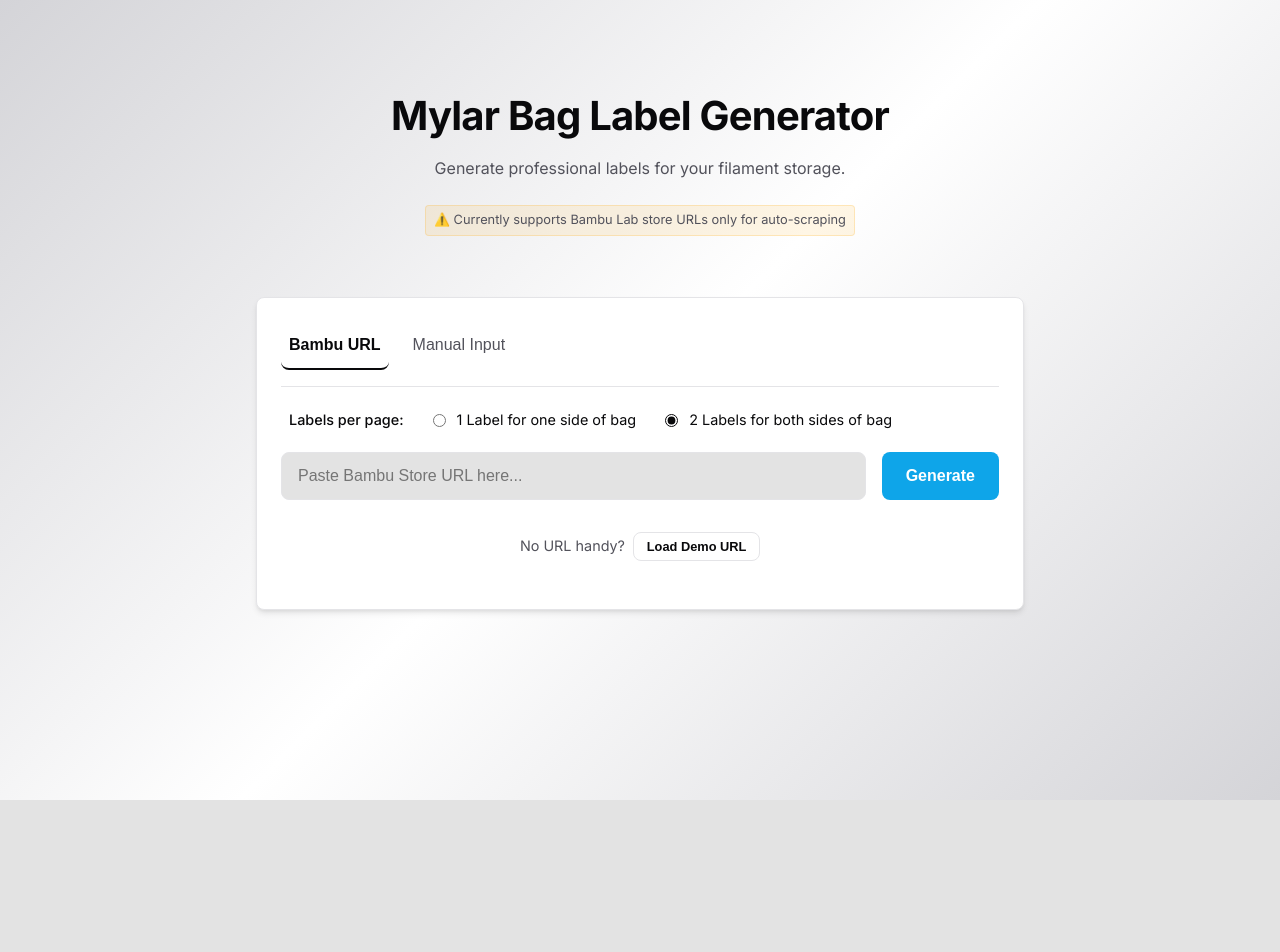
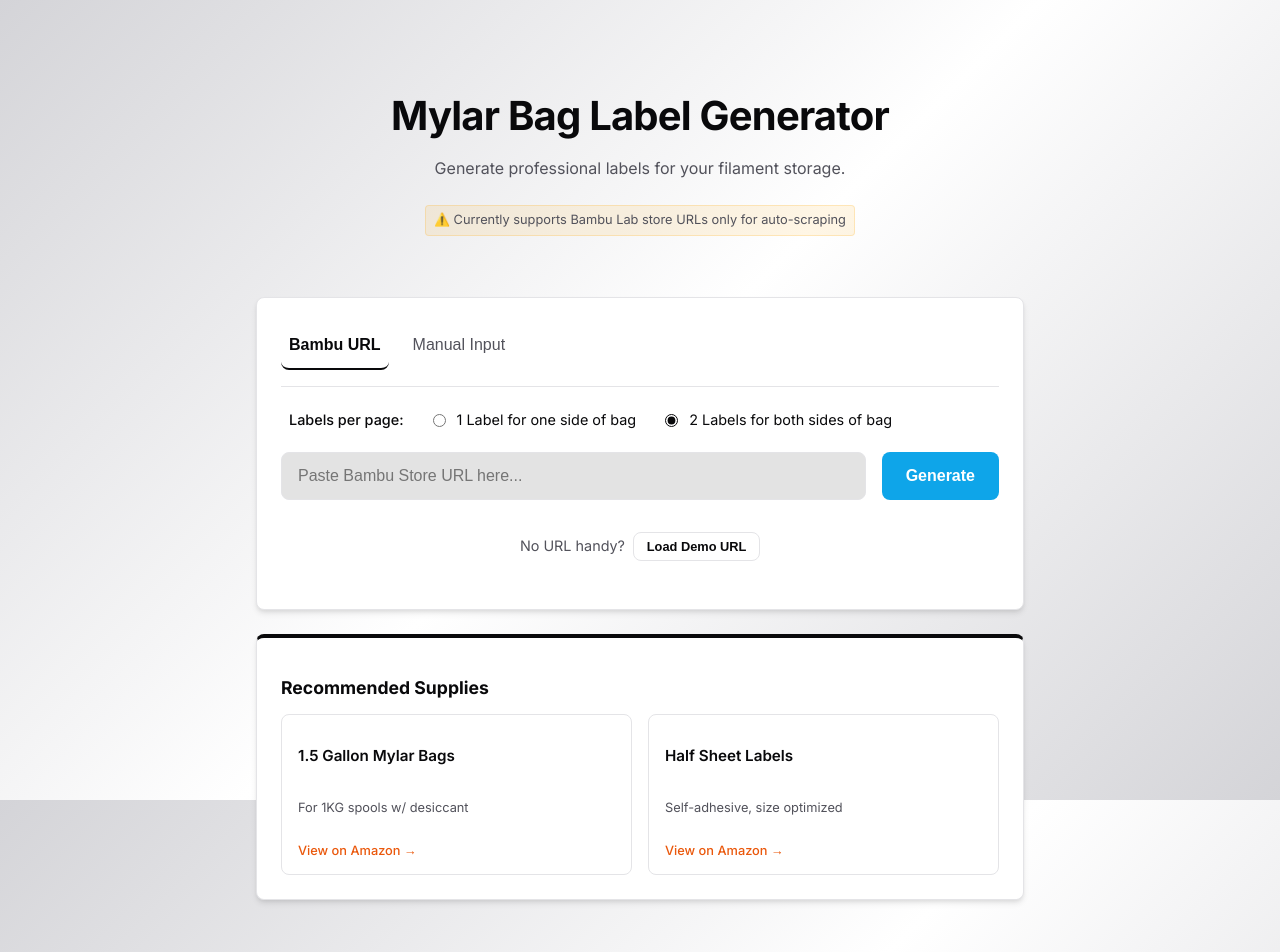
Before and after one commit to nelsonjchen/mylar-bag-label-generator, a Next.js app: page / in a window 1280 px wide. Shown: the top 952 px of the page. Before the commit the page ends 800 px from the top, so only its background shows below. Built offline with nearby package versions, Linux system fonts and the light colour scheme.

Commit message:
feat: add recommended supplies section to home page

```diff
--- a/src/app/page.tsx
+++ b/src/app/page.tsx
@@ -332,6 +332,59 @@ export default function Home() {
             </div>
           )}
         </div>
+
+        <div className="card" style={{ marginTop: '1.5rem', borderTop: '4px solid var(--foreground)' }}>
+          <h2 style={{ fontSize: '1.1rem', marginBottom: '1rem' }}>Recommended Supplies</h2>
+          <div style={{ display: 'grid', gridTemplateColumns: '1fr 1fr', gap: '1rem' }}>
+            {/* Mylar Bags */}
+            <a
+              href="https://amzn.to/4qvoRvt"
+              target="_blank"
+              rel="noopener noreferrer"
+              style={{
+                textDecoration: 'none',
+                color: 'inherit',
+                border: '1px solid var(--border)',
+                borderRadius: '8px',
+                padding: '1rem',
+                display: 'flex',
+                flexDirection: 'column',
+                gap: '0.25rem',
+                transition: 'border-color 0.2s'
+              }}
+              onMouseOver={(e) => e.currentTarget.style.borderColor = 'var(--foreground)'}
+              onMouseOut={(e) => e.currentTarget.style.borderColor = 'var(--border)'}
+            >
+              <h3 style={{ fontSize: '0.95rem', fontWeight: 600, lineHeight: '1.3' }}>1.5 Gallon Mylar Bags</h3>
+              <p style={{ fontSize: '0.8rem', color: 'var(--muted-foreground)' }}>For 1KG spools w/ desiccant</p>
+              <div style={{ fontSize: '0.8rem', color: '#ea580c', fontWeight: 500, marginTop: 'auto', paddingTop: '0.5rem' }}>View on Amazon &rarr;</div>
+            </a>
+
+            {/* Labels */}
+            <a
+              href="https://amzn.to/3N1ngPb"
+              target="_blank"
+              rel="noopener noreferrer"
+              style={{
+                textDecoration: 'none',
+                color: 'inherit',
+                border: '1px solid var(--border)',
+                borderRadius: '8px',
+                padding: '1rem',
+                display: 'flex',
+                flexDirection: 'column',
+                gap: '0.25rem',
+                transition: 'border-color 0.2s'
+              }}
+              onMouseOver={(e) => e.currentTarget.style.borderColor = 'var(--foreground)'}
+              onMouseOut={(e) => e.currentTarget.style.borderColor = 'var(--border)'}
+            >
+              <h3 style={{ fontSize: '0.95rem', fontWeight: 600, lineHeight: '1.3' }}>Half Sheet Labels</h3>
+              <p style={{ fontSize: '0.8rem', color: 'var(--muted-foreground)' }}>Self-adhesive, size optimized</p>
+              <div style={{ fontSize: '0.8rem', color: '#ea580c', fontWeight: 500, marginTop: 'auto', paddingTop: '0.5rem' }}>View on Amazon &rarr;</div>
+            </a>
+          </div>
+        </div>
       </div>
 
       {/* Preview / Print Area */}
```
